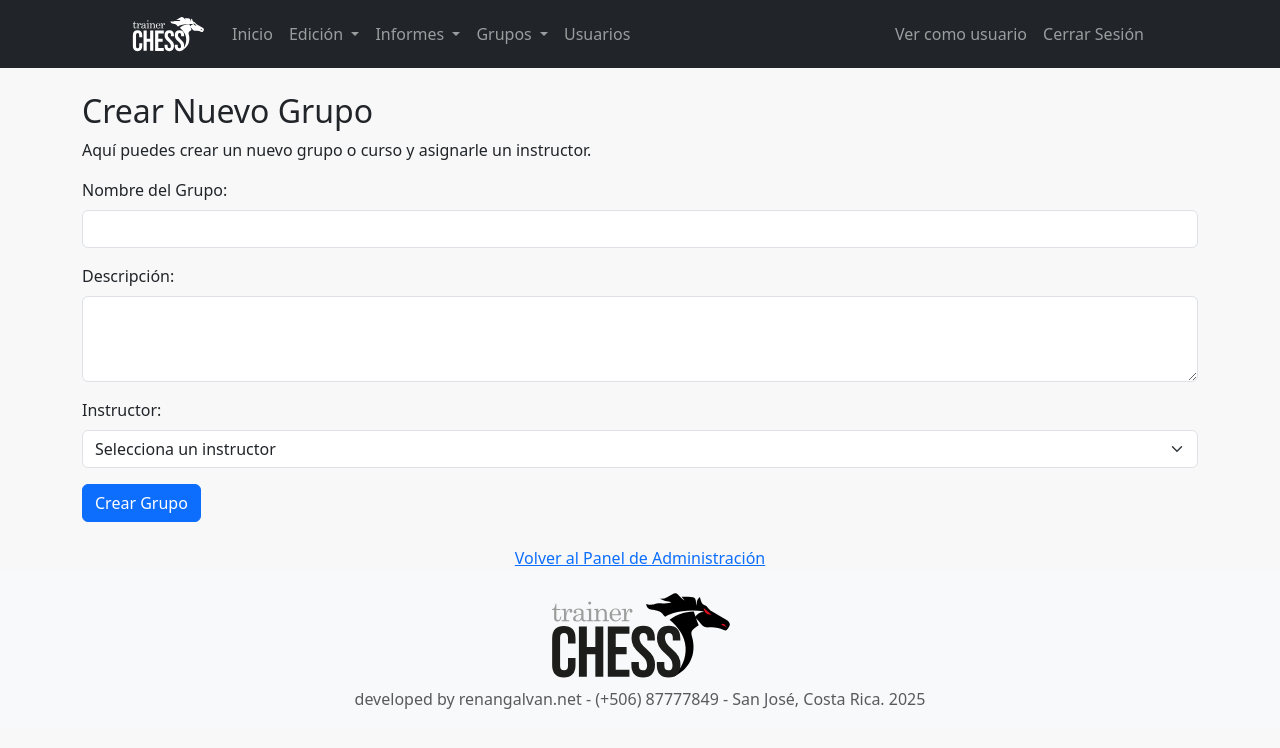
After one commit to renan2013/chesstrainer, a PHP site: page /admin/crear_grupo.php in a window 1280 px wide. The commit adds this page. Shown: the top 748 px of the page. Run offline with PHP 8.4, Linux system fonts and the light colour scheme; a user stored in the database is signed in; data comes from the database, SQL or seed files in the repository; both versions use the stored data as it was after the commit.

Commit message:
feat: Añade la página de creación de grupos y el enlace en el menú

```diff
--- a/admin/anadir_problema.php
+++ b/admin/anadir_problema.php
@@ -102,7 +102,7 @@ if ($_SERVER["REQUEST_METHOD"] == "POST") {
             }
         }
     }
-}
+}si
 ?>
 
 
@@ -113,7 +113,7 @@ if ($_SERVER["REQUEST_METHOD"] == "POST") {
         <link rel="stylesheet" href="../css/chessboard-1.0.0.min.css">
         <style>
             #board {
-                width: 80%; /* Make it responsive within its container */
+                width: 100%; /* Make it responsive within its container */
                 max-width: 100%; /* Ensure it never exceeds its container's width */
                 margin: 0 auto; /* Center it within its column */
             }
--- /dev/null
+++ b/admin/crear_grupo.php
@@ -0,0 +1,77 @@
+<?php
+session_start();
+require '../db_connect.php';
+
+// Verificar si el usuario es administrador
+if (!isset($_SESSION['id_usuarios']) || $_SESSION['rol'] !== 'administrador') {
+    header("Location: ../login.php");
+    exit;
+}
+
+$instructores = [];
+$sql_instructores = "SELECT id_usuarios, nombre_usuario FROM usuarios WHERE rol = 'instructor' OR rol = 'administrador'";
+$result_instructores = $conn->query($sql_instructores);
+if ($result_instructores->num_rows > 0) {
+    while ($row = $result_instructores->fetch_assoc()) {
+        $instructores[] = $row;
+    }
+}
+
+$mensaje = '';
+
+if ($_SERVER["REQUEST_METHOD"] == "POST") {
+    $nombre_grupo = $_POST['nombre_grupo'];
+    $descripcion = $_POST['descripcion'];
+    $id_instructor = $_POST['id_instructor'];
+
+    if (!empty($nombre_grupo) && !empty($id_instructor)) {
+        $stmt = $conn->prepare("INSERT INTO grupos (nombre, descripcion, id_instructor) VALUES (?, ?, ?)");
+        $stmt->bind_param("ssi", $nombre_grupo, $descripcion, $id_instructor);
+
+        if ($stmt->execute()) {
+            $mensaje = "<div class='alert alert-success'>Grupo creado exitosamente.</div>";
+        } else {
+            $mensaje = "<div class='alert alert-danger'>Error al crear el grupo: " . $conn->error . "</div>";
+        }
+        $stmt->close();
+    } else {
+        $mensaje = "<div class='alert alert-warning'>El nombre del grupo y el instructor son obligatorios.</div>";
+    }
+}
+
+$conn->close();
+?>
+
+<?php include 'includes/header.php'; ?>
+
+<div class="container mt-4">
+    <h2>Crear Nuevo Grupo</h2>
+    <p>Aquí puedes crear un nuevo grupo o curso y asignarle un instructor.</p>
+
+    <?php if (!empty($mensaje)) echo $mensaje; ?>
+
+    <form action="crear_grupo.php" method="post" class="mt-3">
+        <div class="mb-3">
+            <label for="nombre_grupo" class="form-label">Nombre del Grupo:</label>
+            <input type="text" class="form-control" id="nombre_grupo" name="nombre_grupo" required>
+        </div>
+        <div class="mb-3">
+            <label for="descripcion" class="form-label">Descripción:</label>
+            <textarea class="form-control" id="descripcion" name="descripcion" rows="3"></textarea>
+        </div>
+        <div class="mb-3">
+            <label for="id_instructor" class="form-label">Instructor:</label>
+            <select class="form-select" id="id_instructor" name="id_instructor" required>
+                <option value="">Selecciona un instructor</option>
+                <?php foreach ($instructores as $instructor): ?>
+                    <option value="<?php echo htmlspecialchars($instructor['id_usuarios']); ?>">
+                        <?php echo htmlspecialchars($instructor['nombre_usuario']); ?>
+                    </option>
+                <?php endforeach; ?>
+            </select>
+        </div>
+        <button type="submit" class="btn btn-primary">Crear Grupo</button>
+    </form>
+</div>
+
+<?php include 'includes/footer.php'; ?>
--- a/admin/includes/sidebar.php
+++ b/admin/includes/sidebar.php
@@ -39,6 +39,7 @@
                         Grupos
                     </a>
                     <ul class="dropdown-menu" aria-labelledby="navbarDropdownGrupos">
+                        <li><a class="dropdown-item" href="crear_grupo.php">Crear Nuevo Grupo</a></li>
                         <li><a class="dropdown-item" href="grupos.php">Lista de grupos creados</a></li>
                     </ul>
                 </li>
--- a/admin/index.php
+++ b/admin/index.php
@@ -70,7 +70,7 @@ $conn->close();
                         <a href="anadir_problema.php" class="btn btn-primary btn-lg">Crear Diagrama</a>
                     </div>
                     <div class="col-md-4 text-center">
-                        <img src="../img/chessboard.svg" alt="Chessboard" style="width: 156px; height: 156px;">
+                        <img src="../img/" alt="Chessboard" style="width: 156px; height: 156px;">
                     </div>
                 </div>
             </div>
```
Also changed, not shown: data.sql.
